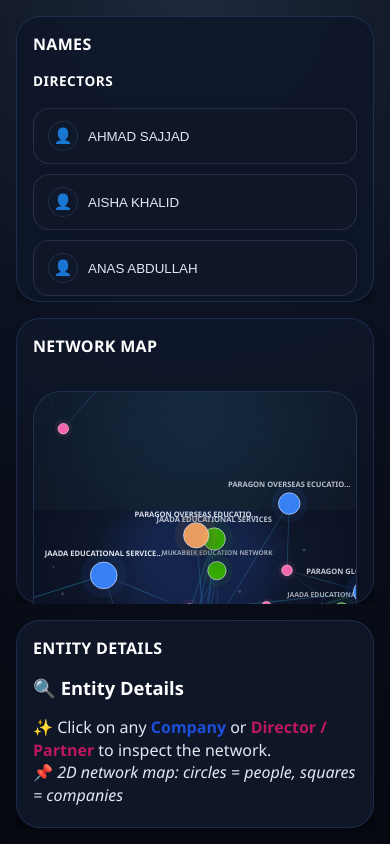
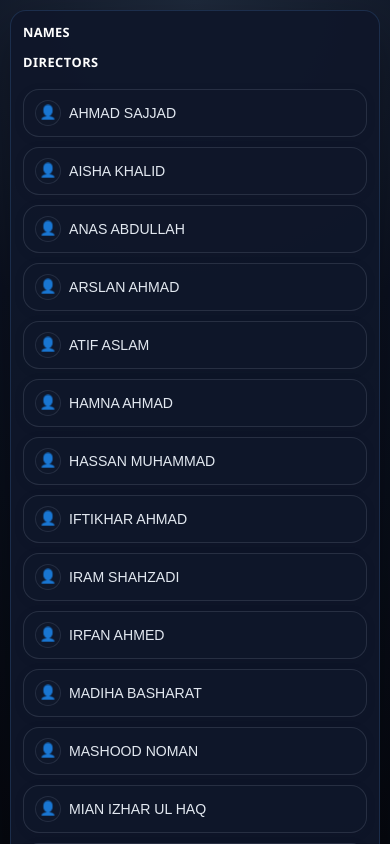
Before and after one commit to MoizAhmad0300/3-D-Projection, a React (Vite) app: page / in a window 390 px wide. Shown: the top 844 px of the page. Built offline with nearby package versions, Linux system fonts and the light colour scheme; the HTML template or start-up script is replaced by a standard one.

Commit message:
Fixed the UIUX for sm screen size

```diff
--- a/src/components/Graph2D.jsx
+++ b/src/components/Graph2D.jsx
@@ -10,14 +10,20 @@
   const svgRef = useRef(null);
   const containerRef = useRef(null);
   const dragStateRef = useRef({
-    pointerId: null,
     mode: null,
+    pointerType: null,
+    primaryPointerId: null,
+    pointers: new Map(),
     startX: 0,
     startY: 0,
     startYaw: 0,
     startPitch: 0,
     startPanX: 0,
     startPanY: 0,
+    startZoom: 1,
+    startDistance: 0,
+    startCenterX: 0,
+    startCenterY: 0,
   });
 
   const [nodes, setNodes] = useState([]);
@@ -155,30 +161,85 @@
     return { projectedLinks, projectedNodes };
   }, [dimensions.height, dimensions.width, graphData.links, nodes, view]);
 
+  const beginOrbitFromPointer = (pointerId, clientX, clientY, currentView, pointerType) => {
+    dragStateRef.current.mode = 'orbit';
+    dragStateRef.current.pointerType = pointerType;
+    dragStateRef.current.primaryPointerId = pointerId;
+    dragStateRef.current.startX = clientX;
+    dragStateRef.current.startY = clientY;
+    dragStateRef.current.startYaw = currentView.yaw;
+    dragStateRef.current.startPitch = currentView.pitch;
+  };
+
+  const beginPinchFromPointers = (currentView) => {
+    const pointers = Array.from(dragStateRef.current.pointers.values());
+    if (pointers.length < 2) return;
+
+    const [first, second] = pointers;
+    const deltaX = second.clientX - first.clientX;
+    const deltaY = second.clientY - first.clientY;
+
+    dragStateRef.current.mode = 'pinch';
+    dragStateRef.current.pointerType = 'touch';
+    dragStateRef.current.primaryPointerId = null;
+    dragStateRef.current.startDistance = Math.hypot(deltaX, deltaY);
+    dragStateRef.current.startCenterX = (first.clientX + second.clientX) / 2;
+    dragStateRef.current.startCenterY = (first.clientY + second.clientY) / 2;
+    dragStateRef.current.startPanX = currentView.panX;
+    dragStateRef.current.startPanY = currentView.panY;
+    dragStateRef.current.startZoom = currentView.zoom;
+  };
+
   const handlePointerDown = (event) => {
     if (!containerRef.current) return;
 
-    const mode = event.button === 2 || event.shiftKey ? 'pan' : 'orbit';
-    dragStateRef.current = {
-      pointerId: event.pointerId,
-      mode,
-      startX: event.clientX,
-      startY: event.clientY,
-      startYaw: view.yaw,
-      startPitch: view.pitch,
-      startPanX: view.panX,
-      startPanY: view.panY,
-    };
+    containerRef.current.setPointerCapture(event.pointerId);
 
-    containerRef.current.setPointerCapture(event.pointerId);
+    if (event.pointerType === 'touch') {
+      dragStateRef.current.pointers.set(event.pointerId, {
+        clientX: event.clientX,
+        clientY: event.clientY,
+      });
+
+      if (dragStateRef.current.pointers.size === 1) {
+        beginOrbitFromPointer(event.pointerId, event.clientX, event.clientY, view, 'touch');
+        return;
+      }
+
+      if (dragStateRef.current.pointers.size >= 2) {
+        beginPinchFromPointers(view);
+      }
+
+      return;
+    }
+
+    dragStateRef.current.pointers.clear();
+    dragStateRef.current.mode = event.button === 2 || event.shiftKey ? 'pan' : 'orbit';
+    dragStateRef.current.pointerType = event.pointerType;
+    dragStateRef.current.primaryPointerId = event.pointerId;
+    dragStateRef.current.startX = event.clientX;
+    dragStateRef.current.startY = event.clientY;
+    dragStateRef.current.startYaw = view.yaw;
+    dragStateRef.current.startPitch = view.pitch;
+    dragStateRef.current.startPanX = view.panX;
+    dragStateRef.current.startPanY = view.panY;
   };
 
   const handlePointerMove = (event) => {
     if (!containerRef.current) return;
 
     const rect = containerRef.current.getBoundingClientRect();
-    const hoverX = ((event.clientX - rect.left) / rect.width - 0.5) * 2;
-    const hoverY = ((event.clientY - rect.top) / rect.height - 0.5) * 2;
+    const isTouch = event.pointerType === 'touch';
+
+    if (isTouch && dragStateRef.current.pointers.has(event.pointerId)) {
+      dragStateRef.current.pointers.set(event.pointerId, {
+        clientX: event.clientX,
+        clientY: event.clientY,
+      });
+    }
+
+    const hoverX = isTouch ? 0 : ((event.clientX - rect.left) / rect.width - 0.5) * 2;
+    const hoverY = isTouch ? 0 : ((event.clientY - rect.top) / rect.height - 0.5) * 2;
 
     setView((current) => {
       const next = {
@@ -187,7 +248,24 @@
         hoverY: clamp(hoverY, -1, 1),
       };
 
-      if (dragStateRef.current.pointerId !== event.pointerId) {
+      if (dragStateRef.current.mode === 'pinch' && dragStateRef.current.pointers.size >= 2) {
+        const [first, second] = Array.from(dragStateRef.current.pointers.values());
+        const centerX = (first.clientX + second.clientX) / 2;
+        const centerY = (first.clientY + second.clientY) / 2;
+        const distance = Math.hypot(second.clientX - first.clientX, second.clientY - first.clientY);
+        const nextZoom = clamp(
+          dragStateRef.current.startZoom * (distance / Math.max(dragStateRef.current.startDistance, 1)),
+          0.55,
+          2.6
+        );
+
+        next.zoom = nextZoom;
+        next.panX = dragStateRef.current.startPanX + (centerX - dragStateRef.current.startCenterX) / dragStateRef.current.startZoom;
+        next.panY = dragStateRef.current.startPanY + (centerY - dragStateRef.current.startCenterY) / dragStateRef.current.startZoom;
+        return next;
+      }
+
+      if (dragStateRef.current.primaryPointerId !== event.pointerId) {
         return next;
       }
 
@@ -209,12 +287,29 @@
   const resetPointer = (event) => {
     if (!containerRef.current) return;
 
-    if (dragStateRef.current.pointerId === event.pointerId) {
+    if (containerRef.current.hasPointerCapture(event.pointerId)) {
       containerRef.current.releasePointerCapture(event.pointerId);
     }
 
-    dragStateRef.current.pointerId = null;
+    if (event.pointerType === 'touch') {
+      dragStateRef.current.pointers.delete(event.pointerId);
+
+      if (dragStateRef.current.pointers.size >= 2) {
+        beginPinchFromPointers(view);
+        return;
+      }
+
+      if (dragStateRef.current.pointers.size === 1) {
+        const [pointerId, pointer] = Array.from(dragStateRef.current.pointers.entries())[0];
+        beginOrbitFromPointer(pointerId, pointer.clientX, pointer.clientY, view, 'touch');
+        return;
+      }
+    }
+
     dragStateRef.current.mode = null;
+    dragStateRef.current.pointerType = null;
+    dragStateRef.current.primaryPointerId = null;
+    dragStateRef.current.pointers.clear();
 
     setView((current) => ({
       ...current,
@@ -241,6 +336,7 @@
       onPointerDown={handlePointerDown}
       onPointerMove={handlePointerMove}
       onPointerUp={resetPointer}
+      onPointerCancel={resetPointer}
       onPointerLeave={resetPointer}
       onContextMenu={(event) => event.preventDefault()}
       onWheel={handleWheel}
@@ -360,9 +456,9 @@
           </div>
         </div>
         <div className="graph-controls">
-          <span>Drag to orbit</span>
-          <span>Shift + drag to pan</span>
-          <span>Wheel to zoom</span>
+          <span>Drag or swipe to orbit</span>
+          <span>Two fingers or Shift + drag to pan</span>
+          <span>Pinch or wheel to zoom</span>
         </div>
       </div>
     </div>
--- a/src/index.css
+++ b/src/index.css
@@ -28,9 +28,11 @@
     gap: 20px;
     width: 100%;
     height: 100vh;
+    min-height: 100vh;
     padding: 24px;
     box-sizing: border-box;
     overflow: hidden;
+    align-items: start;
 }
 
 .sidebar {
@@ -179,22 +181,106 @@
 @media (max-width: 1190px) {
     .page-shell {
         grid-template-columns: 1fr;
+        height: auto;
+        min-height: 100vh;
         padding: 16px;
+        overflow: visible;
+    }
+
+    .sidebar,
+    .main-content {
+        height: auto;
+        overflow: visible;
+    }
+
+    .sidebar {
+        max-height: none;
+    }
+
+    .graph-card .graph-panel {
+        min-height: 460px;
     }
 }
 
 @media (max-width: 860px) {
     .page-shell {
         gap: 16px;
+        padding: 14px;
+    }
+
+    .panel-card {
+        border-radius: 20px;
+        padding: 18px;
+    }
+
+    .panel-title {
+        margin-bottom: 12px;
+    }
+
+    .name-button {
+        padding: 11px 12px;
+        font-size: 0.94rem;
+    }
+
+    .details-card,
+    .panel-card {
+        min-height: auto;
+    }
+
+    .graph-card .graph-panel {
+        min-height: 380px;
     }
 }
 
 @media (max-width: 720px) {
     .page-shell {
         grid-template-columns: 1fr;
+        padding: 12px;
     }
     .panel-card {
-        padding: 16px;
+        padding: 14px;
+        border-radius: 18px;
+    }
+
+    .graph-card .graph-panel {
+        min-height: 320px;
+        border-radius: 22px;
+    }
+
+    .graph-hud {
+        left: 12px;
+        right: 12px;
+        bottom: 12px;
+        flex-direction: column;
+        align-items: stretch;
+        gap: 10px;
+    }
+
+    .graph-legend,
+    .graph-controls {
+        border-radius: 14px;
+        padding-left: 12px;
+        padding-right: 12px;
+    }
+
+    .graph-controls {
+        justify-content: center;
+        font-size: 10px;
+        gap: 8px;
+    }
+
+    .name-bullet {
+        width: 26px;
+        height: 26px;
+        font-size: 0.85rem;
+    }
+
+    .info-panel h3 {
+        font-size: 1rem;
+    }
+
+    .info-list {
+        padding-left: 16px;
     }
 }
 
@@ -363,3 +449,77 @@
     font-size: 11px;
     margin-right: 6px;
 }
+
+@media (max-width: 480px) {
+    body {
+        font-size: 14px;
+    }
+
+    .page-shell {
+        padding: 10px;
+        gap: 12px;
+    }
+
+    .panel-card {
+        padding: 12px;
+        border-radius: 16px;
+    }
+
+    .panel-title,
+    .name-group-title {
+        font-size: 0.8rem;
+    }
+
+    .name-button {
+        gap: 8px;
+        padding: 10px 11px;
+        font-size: 0.88rem;
+        line-height: 1.3;
+    }
+
+    .graph-card .graph-panel {
+        min-height: 280px;
+        border-radius: 18px;
+    }
+
+    .graph-legend,
+    .graph-controls {
+        font-size: 10px;
+    }
+
+    .info-panel h3 {
+        font-size: 0.95rem;
+    }
+
+    .info-panel p,
+    .info-list li {
+        font-size: 0.88rem;
+    }
+}
+
+@media (max-width: 1190px) {
+    .sidebar {
+        max-height: none;
+        overflow: visible;
+    }
+
+    .main-content {
+        overflow: visible;
+    }
+}
+
+@media (max-width: 860px) {
+    .panel-card,
+    .details-card {
+        min-height: auto;
+    }
+}
+
+@media (max-width: 720px) {
+    .graph-hud {
+        left: 12px;
+        right: 12px;
+        bottom: 12px;
+        gap: 10px;
+    }
+}
```
